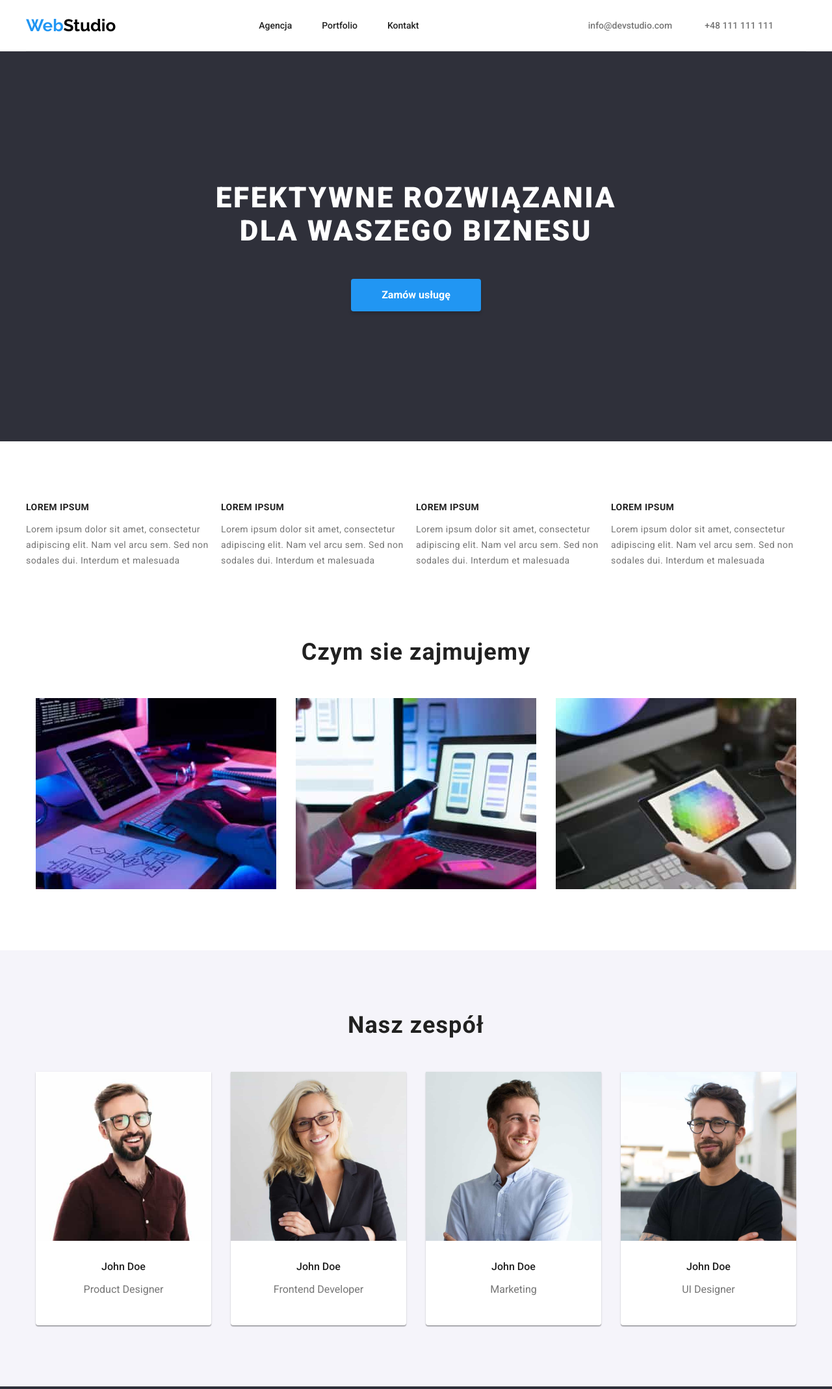
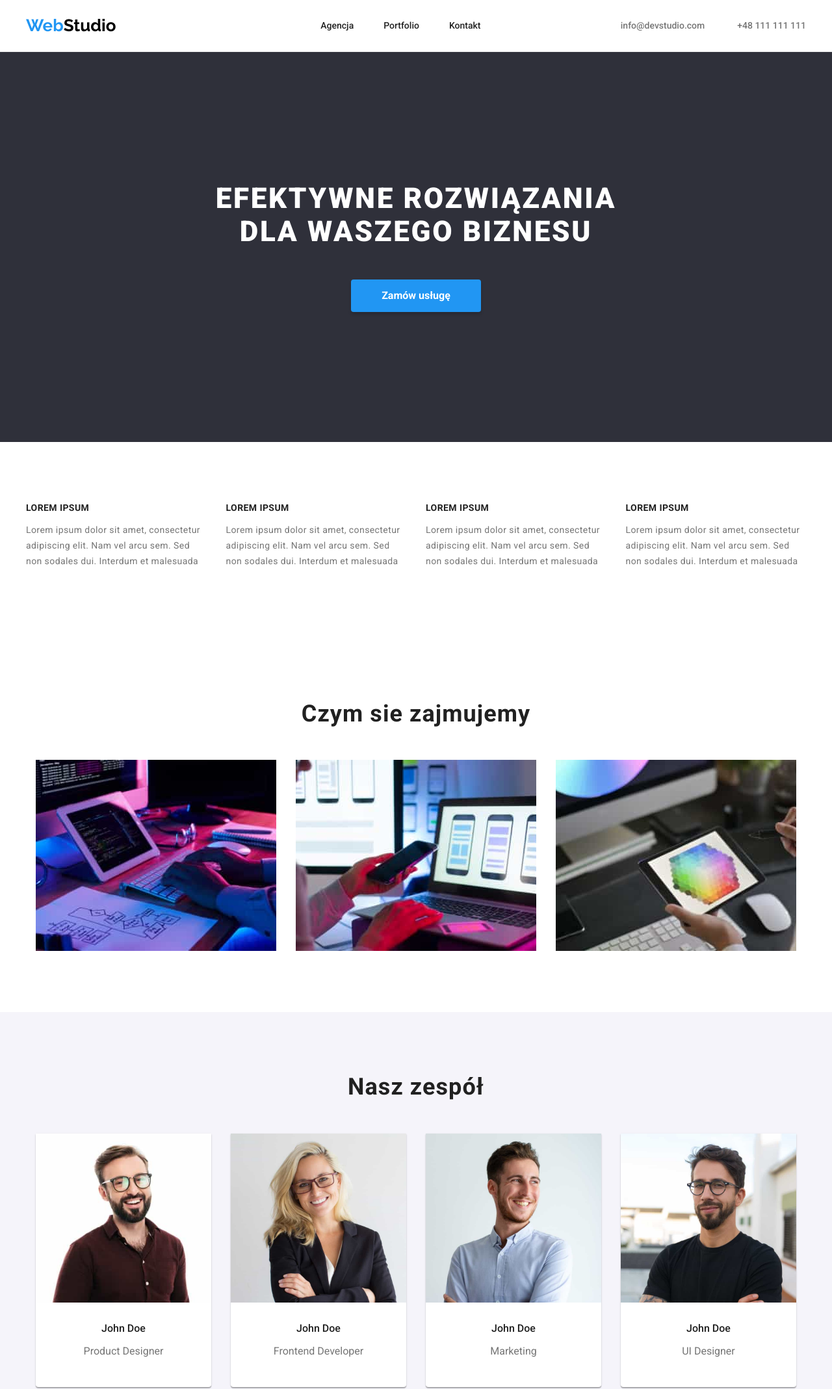
Before and after one commit to sebastianpawlik/goit-markup-hw-03, a plain HTML site: page index.html in a window 1280 px wide. Shown: the top 2137 px of the page at 65% size. Drawn offline with nearby package versions, Linux system fonts and the light colour scheme.

Commit message:
changes acc to Mentor's instruction

```diff
--- a/CSS/style.css
+++ b/CSS/style.css
@@ -32,7 +32,7 @@ img {
 }
 
 .section {
-    background: var(--main-white);
+    background-color: var(--main-white);
     padding: 94px 0;
 }
 .container{
@@ -61,7 +61,8 @@ img {
  }
 
     /* stylowanie naglowka nawigacji */
-.header {
+header {
+    border-bottom: 1px solid #ECECEC;
 
  }
 .navigation-wrapper {
@@ -70,9 +71,10 @@ img {
     justify-content: space-between;
     height: 79px;
     margin:0 auto;
-    border-bottom: 1px solid #ECECEC;
+
        }
 .navigation-logo {
+    display: flex;
     text-decoration: none;
     width: 145px ;
     height: 31px;
@@ -81,19 +83,16 @@ img {
 }
 .navigation-list{
     display: flex;
-    margin: 0 auto;
+    /* margin: 0 auto; */
     align-items: center;
-    justify-content: space-between;
-    margin-right:140px;
+    justify-content: flex-start;
+    /* margin-right:140px; */
        }
 
 .navigation-list-item:not(:last-child){
     margin-right: 46px;
 }
-.navigation-list:last-child{
-    margin-right: 0;
-}
-.navigation-contacts {
+.navigation-contacts:not(:last-child){
     margin-right: 50px;
 }
 
@@ -144,6 +143,7 @@ img {
     display: flex;
     margin: 0 auto;
     justify-content: center;
+    gap: 30px;
     }
 .text-block-header {
     display:flex;
@@ -199,14 +199,16 @@ img {
 .team-container {
     display: flex;
     flex-direction: column;
-    max-width: 1600px;
+    /* max-width: 1600px; */
     margin: 0 auto;
     align-items: center;
+    }
+.team-background{
     background-color: var(--second-white);
-    }
+}
 .text-pictures-header2 {
     font-weight: 700;
-    padding-top: 94px;
+    /* padding-top: 94px; */
     font-size: 36px;
     line-height: 1.17;
     letter-spacing: 0.03em;
@@ -215,7 +217,7 @@ img {
     display:flex;
     justify-content: center;
     margin-top:50px;
-    margin-bottom: 94px;
+    /* margin-bottom: 94px; */
     align-items:center;
     }
 
@@ -248,10 +250,9 @@ img {
 
 /* stylowanie footera */
 .footer-background {
-    max-width: 1600px;
+    max-width: 100%;
     height: 252px;
     background: var(--background-grey);
-    padding-bottom: ;
     }
 .footer-container {
     display:flex;
@@ -441,9 +442,9 @@ figcaption{
     margin-left:24px;
     line-height:2;
     }
-    .no-padding-bottom{
+    /* .no-padding-bottom{
         padding-bottom: 0;
        }
     .no-padding-top {
         padding-top:0;
-}
+        } */
--- a/index.html
+++ b/index.html
@@ -80,7 +80,7 @@
         </ul>
     </div>
 </section>
-<section class="section no-padding-top ">
+<section class="section">
     <div class="whatwedo-container">
         <h2 class="text-pictures-header1">Czym sie zajmujemy</h2>
         <ul class="bullets pictures-whatwedo">
@@ -96,7 +96,7 @@
         </ul>
     </div>
 </section>
-<section class="section no-padding-bottom no-padding-top">
+<section class="section team-background">
     <div class="team-container container ">
         <h2 class="text-pictures-header2">Nasz zespół</h2>
         <ul class="bullets pictures-team">
```
